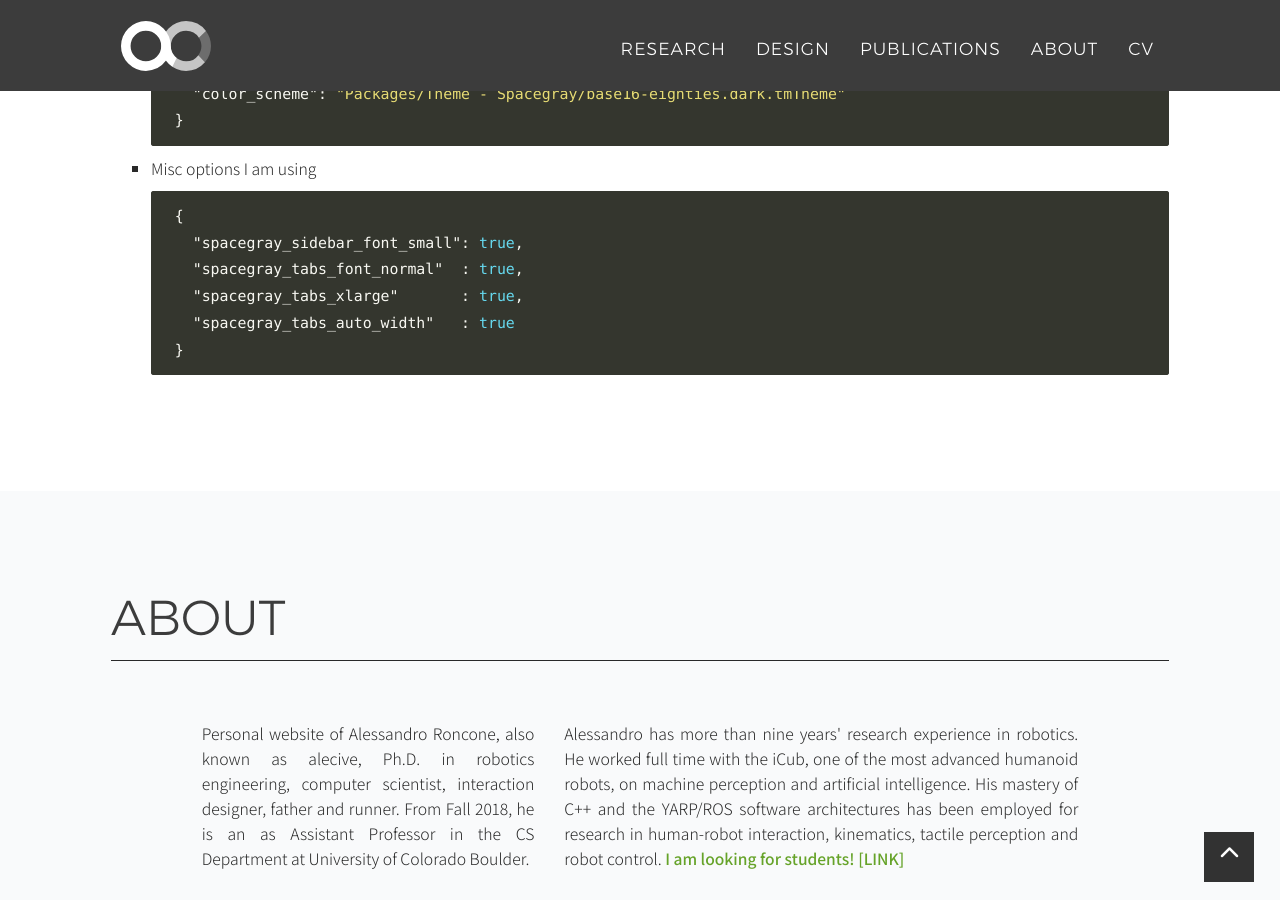
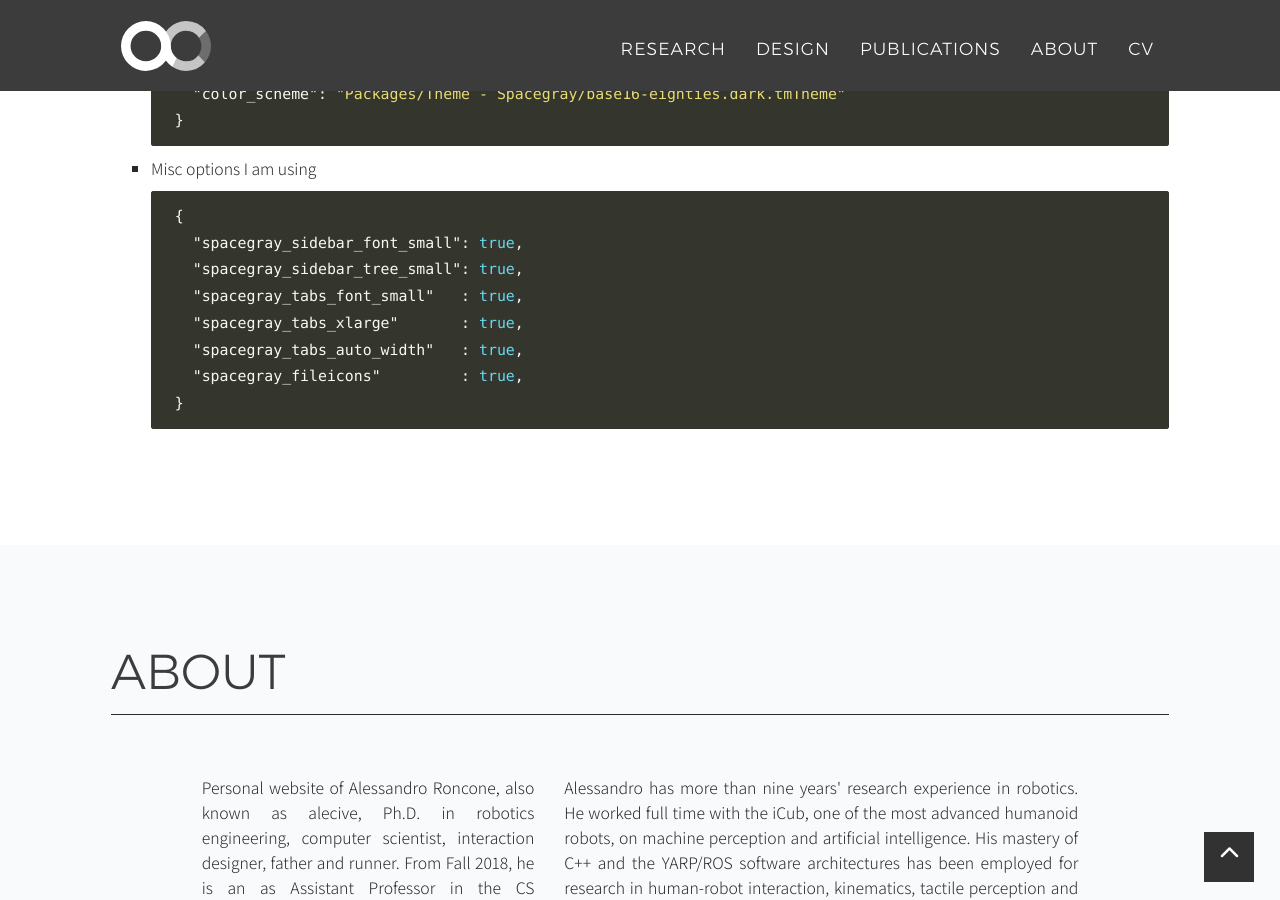
Before and after one commit to alecive/alecive.github.io, a Jekyll site: the page built from _posts/blog/2017-07-07-SublimeTricks.md, in a window 1280 px wide and 900 px high, scrolled down 4471 px. Built offline with Jekyll 4.4.1, drawn with Linux system fonts in a browser that asks for light colours; nearby versions of some CDN libraries; some web fonts are replaced.

Commit message:
Minor addition to the sublime tutorial

```diff
--- a/_posts/blog/2017-07-07-SublimeTricks.md
+++ b/_posts/blog/2017-07-07-SublimeTricks.md
@@ -162,8 +162,10 @@ You can choose whichever flavor you like, but do not forget to change *both* col
     ~~~json
     {
       "spacegray_sidebar_font_small": true,
-      "spacegray_tabs_font_normal"  : true,
+      "spacegray_sidebar_tree_small": true,
+      "spacegray_tabs_font_small"   : true,
       "spacegray_tabs_xlarge"       : true,
-      "spacegray_tabs_auto_width"   : true
+      "spacegray_tabs_auto_width"   : true,
+      "spacegray_fileicons"         : true,
     }
     ~~~
```
